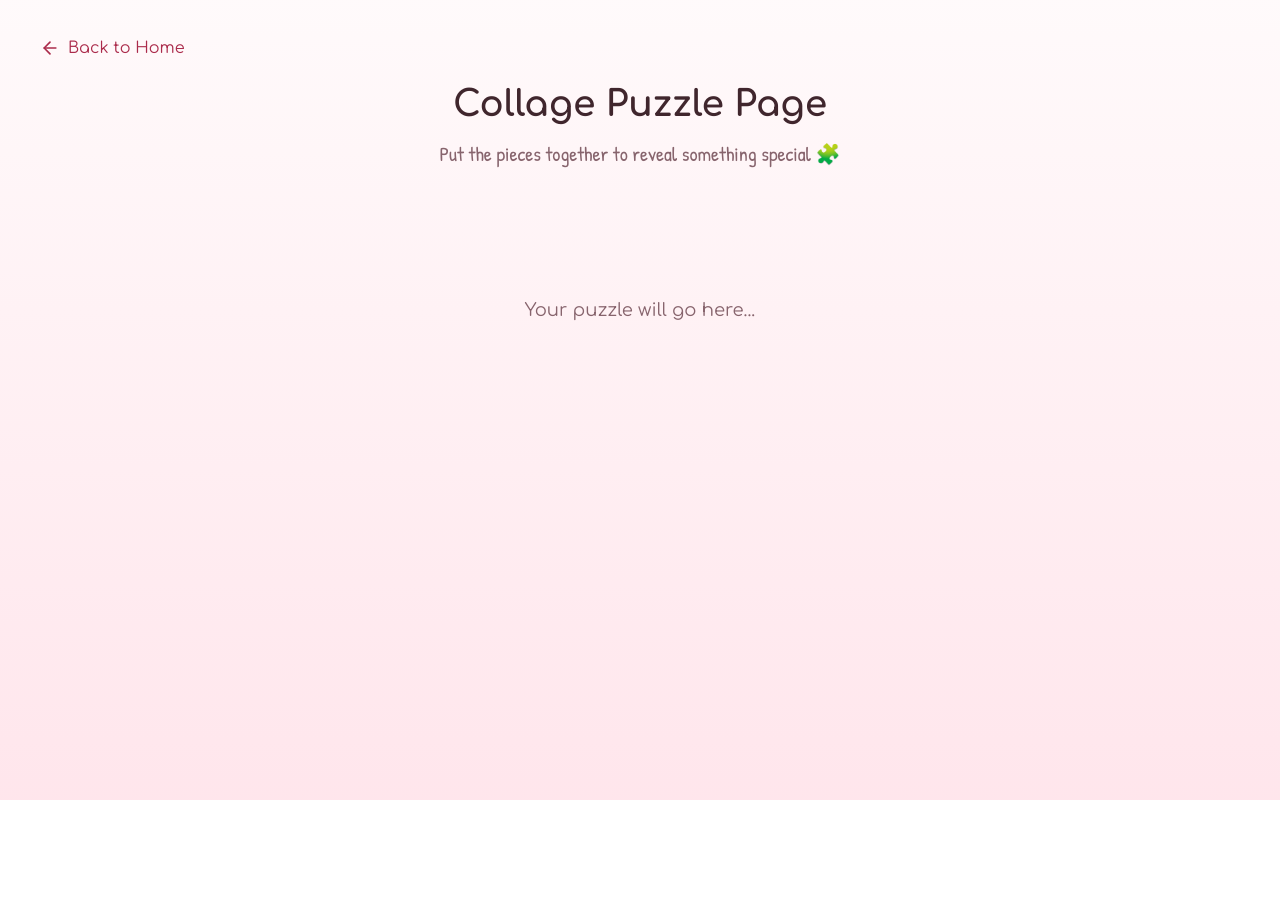
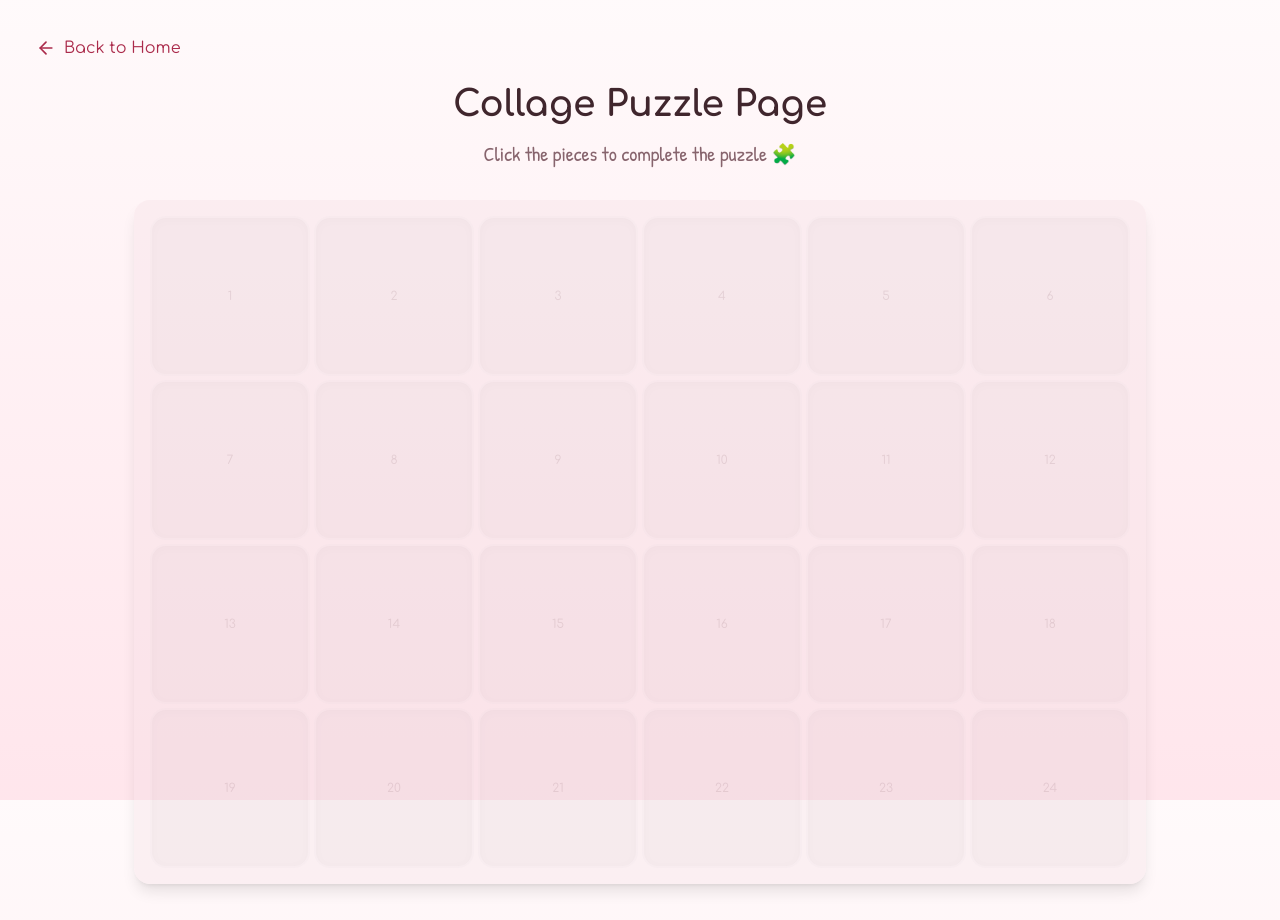
Before and after one commit to Omiseni5834e/home-sweet-bytes, a React (Vite) app: page /puzzle in a window 1280 px wide. Before the commit the page ends 800 px from the top, so only its background shows below. Built offline with nearby package versions, Linux system fonts and the light colour scheme; the HTML template or start-up script is replaced by a standard one.

Commit message:
feat: Implement jigsaw puzzle page

```diff
--- a/src/index.css
+++ b/src/index.css
@@ -138,3 +138,23 @@ All colors MUST be HSL.
     transform: translateY(0);
   }
 }
+
+@keyframes float {
+  0%, 100% {
+    transform: translateY(0px) scale(1.1);
+  }
+  50% {
+    transform: translateY(-20px) scale(1.15);
+  }
+}
+
+@keyframes slideUp {
+  from {
+    opacity: 0;
+    transform: translateY(100px);
+  }
+  to {
+    opacity: 1;
+    transform: translateY(0);
+  }
+}
--- a/src/pages/Puzzle.tsx
+++ b/src/pages/Puzzle.tsx
@@ -1,10 +1,118 @@
 import { Link } from "react-router-dom";
 import { ArrowLeft } from "lucide-react";
+import { useState, useRef, useEffect } from "react";
+import puzzleImage from "@/assets/puzzle-image.jpg";
+
+const ROWS = 4;
+const COLS = 6;
+const TOTAL_PIECES = ROWS * COLS;
+
+interface PuzzleState {
+  placed: boolean[];
+  completed: boolean;
+  showFinal: boolean;
+  capturedImage: string | null;
+}
 
 const Puzzle = () => {
+  const [state, setState] = useState<PuzzleState>({
+    placed: Array(TOTAL_PIECES).fill(false),
+    completed: false,
+    showFinal: false,
+    capturedImage: null,
+  });
+  const videoRef = useRef<HTMLVideoElement>(null);
+  const canvasRef = useRef<HTMLCanvasElement>(null);
+
+  const placePiece = (index: number) => {
+    if (state.placed[index] || state.completed) return;
+
+    const newPlaced = [...state.placed];
+    newPlaced[index] = true;
+
+    // Check if puzzle is complete (all except last piece)
+    const placedCount = newPlaced.filter(p => p).length;
+    const isComplete = placedCount === TOTAL_PIECES - 1;
+
+    setState({
+      ...state,
+      placed: newPlaced,
+      completed: isComplete,
+    });
+
+    if (isComplete) {
+      setTimeout(() => startCamera(), 1000);
+    }
+  };
+
+  const startCamera = async () => {
+    try {
+      const stream = await navigator.mediaDevices.getUserMedia({
+        video: { facingMode: 'user' }
+      });
+      if (videoRef.current) {
+        videoRef.current.srcObject = stream;
+        videoRef.current.play();
+        setTimeout(() => capturePhoto(stream), 2000);
+      }
+    } catch (err) {
+      console.error("Camera error:", err);
+      // Continue without camera
+      setTimeout(() => completeWithoutCamera(), 1000);
+    }
+  };
+
+  const capturePhoto = (stream: MediaStream) => {
+    if (videoRef.current && canvasRef.current) {
+      const video = videoRef.current;
+      const canvas = canvasRef.current;
+      const ctx = canvas.getContext('2d');
+
+      if (ctx) {
+        canvas.width = video.videoWidth;
+        canvas.height = video.videoHeight;
+        ctx.drawImage(video, 0, 0);
+        const imageData = canvas.toDataURL('image/png');
+
+        setState(prev => ({
+          ...prev,
+          capturedImage: imageData,
+          showFinal: true,
+        }));
+
+        // Stop camera
+        stream.getTracks().forEach(track => track.stop());
+
+        // Place final piece
+        setTimeout(() => {
+          setState(prev => {
+            const newPlaced = [...prev.placed];
+            newPlaced[TOTAL_PIECES - 1] = true;
+            return { ...prev, placed: newPlaced };
+          });
+        }, 1500);
+      }
+    }
+  };
+
+  const completeWithoutCamera = () => {
+    setState(prev => ({
+      ...prev,
+      showFinal: true,
+    }));
+
+    setTimeout(() => {
+      setState(prev => {
+        const newPlaced = [...prev.placed];
+        newPlaced[TOTAL_PIECES - 1] = true;
+        return { ...prev, placed: newPlaced };
+      });
+    }, 1500);
+  };
+
   return (
-    <div className="min-h-screen p-9 animate-page-enter">
-      <div className="max-w-[1200px] mx-auto">
+    <div className="min-h-screen p-6 md:p-9 animate-page-enter relative overflow-hidden">
+      <div className="max-w-[1400px] mx-auto">
         <Link
           to="/"
           className="inline-flex items-center gap-2 mb-6 font-comfortaa text-secondary hover:text-primary transition-colors"
@@ -13,20 +121,98 @@ const Puzzle = () => {
           Back to Home
         </Link>
 
-        <header className="text-center mb-12">
-          <h1 className="font-comfortaa text-4xl font-bold mb-4 text-foreground">
+        <header className="text-center mb-8">
+          <h1 className="font-comfortaa text-3xl md:text-4xl font-bold mb-4 text-foreground">
             Collage Puzzle Page
           </h1>
-          <p className="font-patrick text-xl text-muted-foreground">
-            Put the pieces together to reveal something special 🧩
+          <p className="font-patrick text-lg md:text-xl text-muted-foreground">
+            Click the pieces to complete the puzzle 🧩
           </p>
         </header>
 
-        <div className="text-center py-20">
-          <p className="font-comfortaa text-lg text-muted-foreground">
-            Your puzzle will go here...
-          </p>
+        <div className="flex justify-center items-center">
+          <div
+            className="relative inline-grid gap-1 bg-muted/30 p-4 rounded-2xl shadow-lg"
+            style={{
+              gridTemplateColumns: `repeat(${COLS}, 1fr)`,
+              gridTemplateRows: `repeat(${ROWS}, 1fr)`,
+            }}
+          >
+            {Array.from({ length: TOTAL_PIECES }).map((_, index) => {
+              const row = Math.floor(index / COLS);
+              const col = index % COLS;
+              const isLastPiece = index === TOTAL_PIECES - 1;
+
+              return (
+                <div
+                  key={index}
+                  onClick={() => placePiece(index)}
+                  className={`
+                    relative w-24 h-24 md:w-32 md:h-32 lg:w-40 lg:h-40 rounded-lg overflow-hidden
+                    ${state.placed[index] ? 'opacity-100' : 'opacity-20 cursor-pointer hover:opacity-40'}
+                    ${isLastPiece && state.showFinal && !state.placed[index] ? 'animate-[float_2s_ease-in-out_infinite]' : ''}
+                    transition-all duration-500
+                  `}
+                  style={{
+                    backgroundImage: state.placed[index] ? `url(${puzzleImage})` : 'none',
+                    backgroundPosition: `-${col * (100 / (COLS - 1))}% -${row * (100 / (ROWS - 1))}%`,
+                    backgroundSize: `${COLS * 100}% ${ROWS * 100}%`,
+                    backgroundColor: state.placed[index] ? 'transparent' : 'rgba(0,0,0,0.1)',
+                    border: '2px solid rgba(255,255,255,0.3)',
+                    boxShadow: state.placed[index] ? '0 2px 8px rgba(0,0,0,0.1)' : 'inset 0 2px 8px rgba(0,0,0,0.1)',
+                  }}
+                >
+                  {!state.placed[index] && (
+                    <div className="absolute inset-0 flex items-center justify-center text-muted-foreground text-xs font-comfortaa">
+                      {index + 1}
+                    </div>
+                  )}
+                </div>
+              );
+            })}
+          </div>
         </div>
+
+        {/* Final message overlay */}
+        {state.completed && (
+          <div className="fixed inset-0 bg-black/40 backdrop-blur-sm flex items-center justify-center z-50 animate-fade-in">
+            <div className="text-center space-y-8 px-6">
+              <h2 className="font-comfortaa text-3xl md:text-5xl font-bold text-white animate-scale-in drop-shadow-lg">
+                You always are the last piece<br />of my every puzzle
+              </h2>
+
+              {/* Polaroid camera effect */}
+              {state.showFinal && (
+                <div className="animate-[slideUp_1s_ease-out] mx-auto">
+                  <div className="bg-white p-4 pb-12 rounded-lg shadow-2xl max-w-sm mx-auto transform hover:rotate-2 transition-transform">
+                    <div className="bg-gray-200 aspect-square rounded overflow-hidden">
+                      {state.capturedImage ? (
+                        <img
+                          src={state.capturedImage}
+                          alt="Captured"
+                          className="w-full h-full object-cover"
+                        />
+                      ) : (
+                        <video
+                          ref={videoRef}
+                          className="w-full h-full object-cover"
+                          playsInline
+                          muted
+                        />
+                      )}
+                    </div>
+                    <p className="font-patrick text-xl text-gray-700 mt-4 text-center">
+                      The missing piece 💝
+                    </p>
+                  </div>
+                </div>
+              )}
+            </div>
+          </div>
+        )}
+
+        {/* Hidden canvas for photo capture */}
+        <canvas ref={canvasRef} className="hidden" />
       </div>
     </div>
   );
```
Also changed, not shown: src/assets/puzzle-image.jpg (added).
